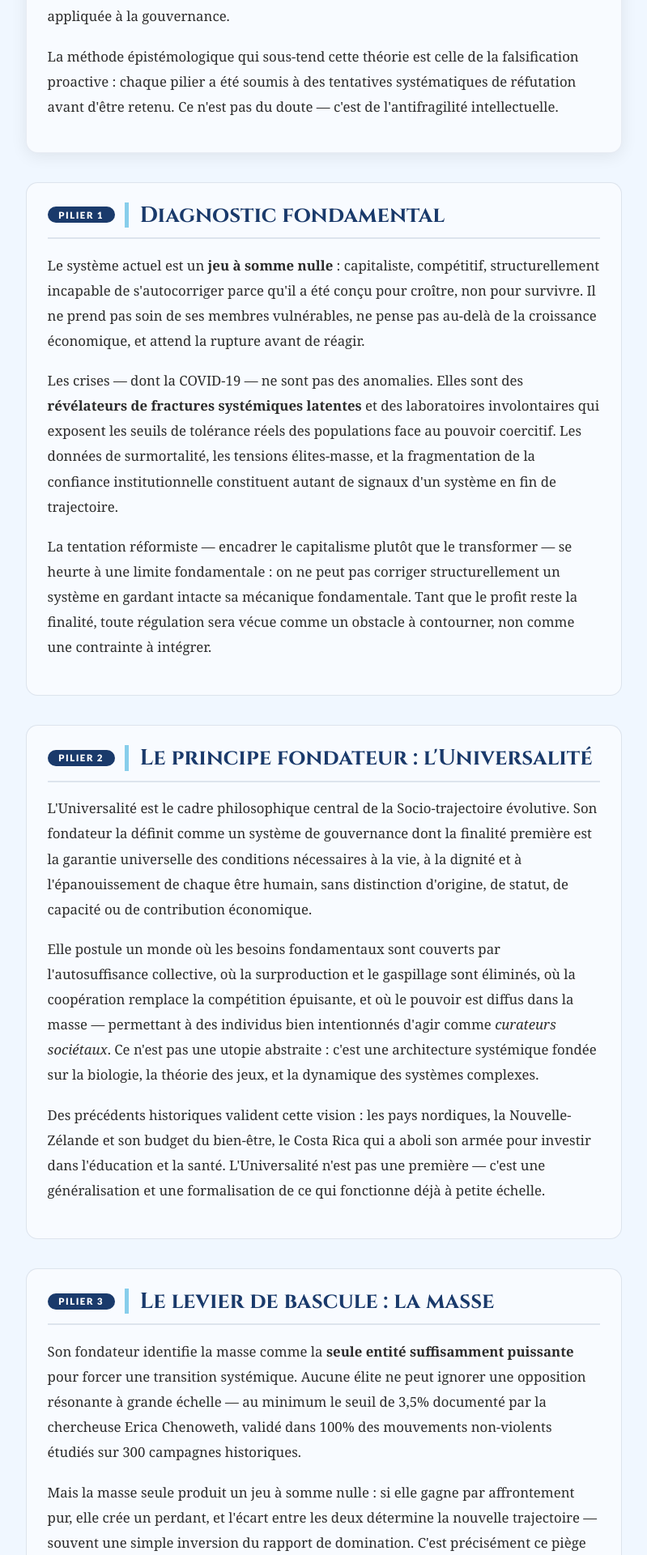
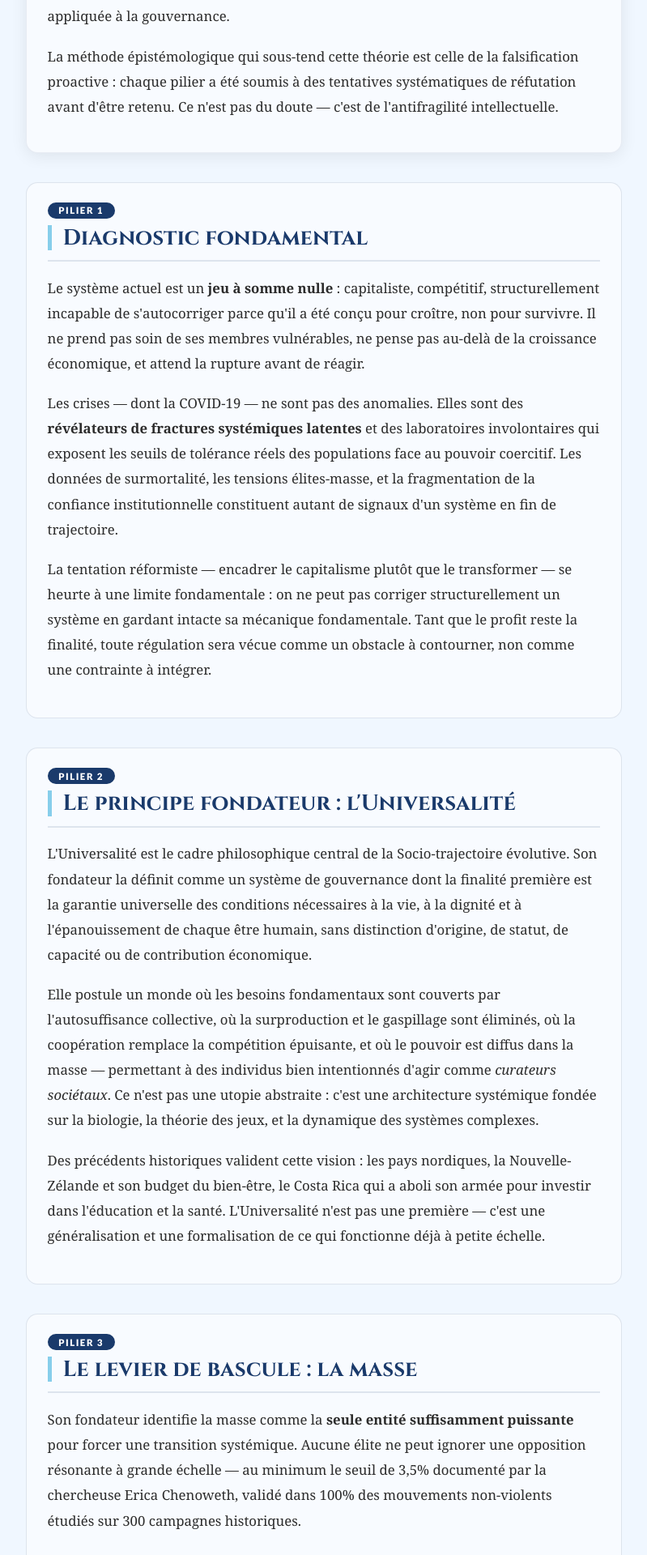
Before and after one commit to Monde-Universel/Monde-Universel.github.io, a Jekyll site: the page built from theorie.html, in a window 1280 px wide. Shown: the part 811-2731 px from the top of the page at 81% size, without its empty margins (240-1039 px from the left). Built offline with Jekyll 4.4.1, drawn with Linux system fonts in a browser that asks for light colours.

Commit message:
Refactor layout styles for flexbox alignment

```diff
--- a/assets/css/layout.css
+++ b/assets/css/layout.css
@@ -690,16 +690,13 @@ button:focus-visible {
   padding-bottom: 0.75rem;
   border-bottom: 2px solid rgba(26, 58, 107, 0.12);
   display: flex;
-  flex-wrap: wrap;
-  align-items: center;
-  gap: 0.5rem 0.75rem;
+  flex-direction: column;
+  align-items: flex-start;
+  gap: 0.5rem;
 }
 
 #contenu .pilier-header h2 {
-  flex: 1 1 0;
-  min-width: 0;
   margin: 0;
-  word-break: break-word;
 }
 
 #contenu .pilier-num {
```
